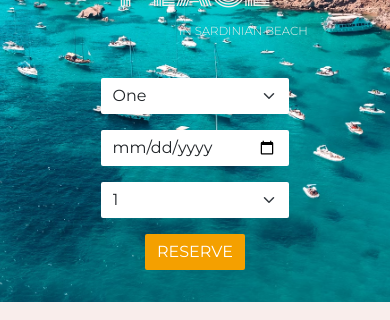
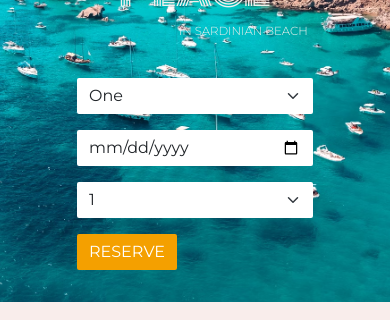
Before and after one commit to chiarafais/capstoneFE, a React (Vite) app: page / in a window 390 px wide. Shown: the part 184-504 px from the top of the page. Built offline with nearby package versions, Linux system fonts and the light colour scheme; no server answers.

Commit message:
fix responsive reservation header

```diff
--- a/src/App.css
+++ b/src/App.css
@@ -106,8 +106,8 @@
   input {
     border: none;
     border-radius: 2px;
-    max-width: 80%;
-    margin: auto;
+    /* max-width: 80%;
+    margin: auto; */
   }
   select:focus,
   input:focus {
--- a/src/components/Homepage/Header/MyHeader.jsx
+++ b/src/components/Homepage/Header/MyHeader.jsx
@@ -15,7 +15,8 @@ const MyHeader = () => {
           </div>
           <div>
             <Row className="py-4">
-              <Col xs={8} md={4} className="mx-auto my-2">
+              <Col md={2}></Col>
+              <Col xs={8} md={2} className="mx-auto my-2">
                 <Form.Select>
                   <option disabled defaultValue>
                     Beaches
@@ -25,7 +26,7 @@ const MyHeader = () => {
                   <option value="3">Three</option>
                 </Form.Select>
               </Col>
-              <Col xs={8} md={4} className="mx-auto my-2">
+              <Col xs={8} md={3} className="mx-auto my-2">
                 <Form.Control type="date" />
               </Col>
               <Col xs={8} md={2} className="mx-auto my-2">
@@ -40,7 +41,7 @@ const MyHeader = () => {
                   <option value="5">5</option>
                 </Form.Select>
               </Col>
-              <Col xs={8} md={2} className="mx-auto my-2 text-center">
+              <Col xs={8} md={3} className="mx-auto my-2">
                 <Button className="btn-reserve">RESERVE</Button>
               </Col>
             </Row>
```
